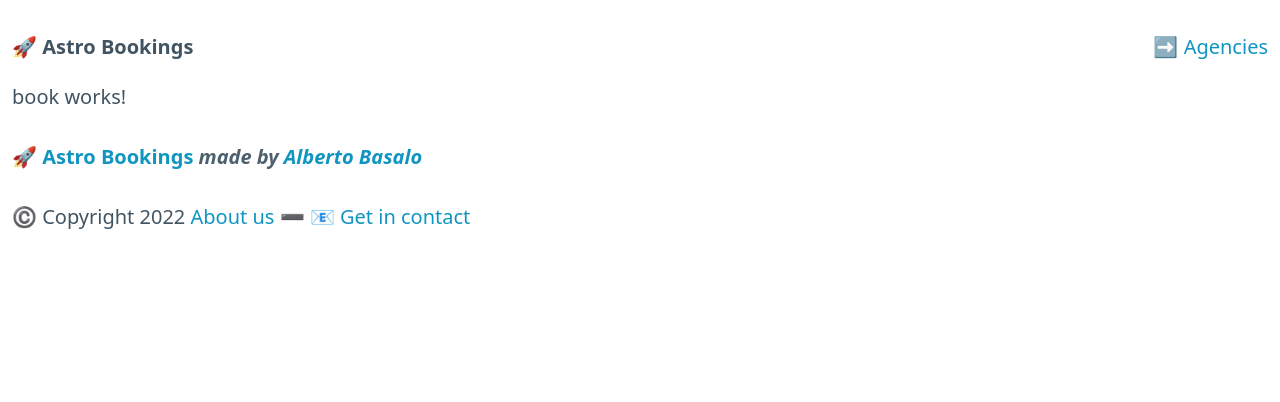
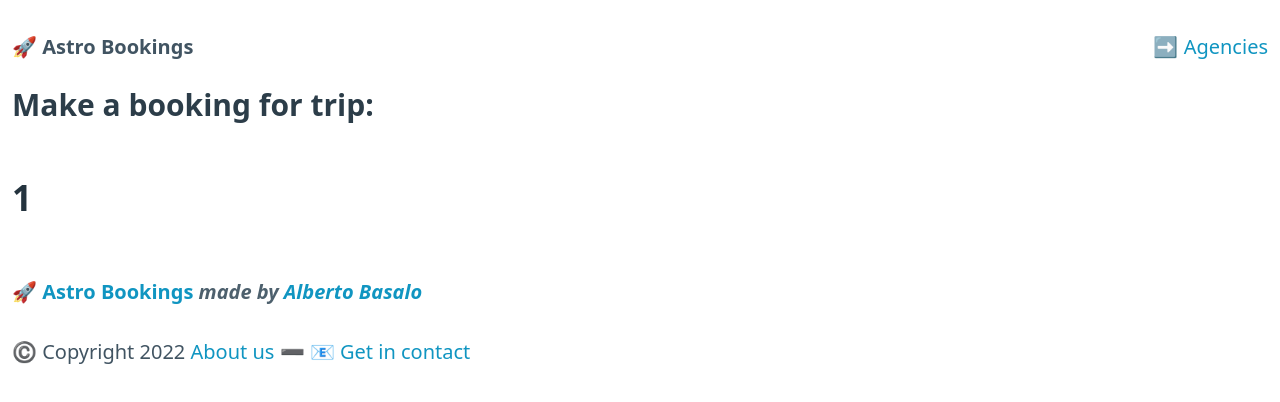
Before and after one commit to AlbertoBasaloLabs/softtek-angular_intro-noviembre, an Angular app: page /book/1 in a window 1280 px wide. Shown: the top 402 px of the page. Built offline with nearby package versions, Linux system fonts and the light colour scheme.

Commit message:
feat: activated route param

```diff
--- a/src/app/routes/book/book.component.ts
+++ b/src/app/routes/book/book.component.ts
@@ -1,20 +1,17 @@
-import { Component, OnInit } from '@angular/core';
+import { Component } from "@angular/core";
+import { ActivatedRoute } from "@angular/router";
 
 @Component({
-  selector: 'app-book',
+  selector: "app-book",
   template: `
-    <p>
-      book works!
-    </p>
+    <h3> Make a booking for trip: </h3>
+    <h2>{{ tripId }}</h2>
   `,
-  styles: [
-  ]
+  styles: [],
 })
-export class BookComponent implements OnInit {
-
-  constructor() { }
-
-  ngOnInit(): void {
+export class BookComponent {
+  tripId = "";
+  constructor(route: ActivatedRoute) {
+    this.tripId = route.snapshot.paramMap.get("idTrip") || "";
   }
-
 }
```
